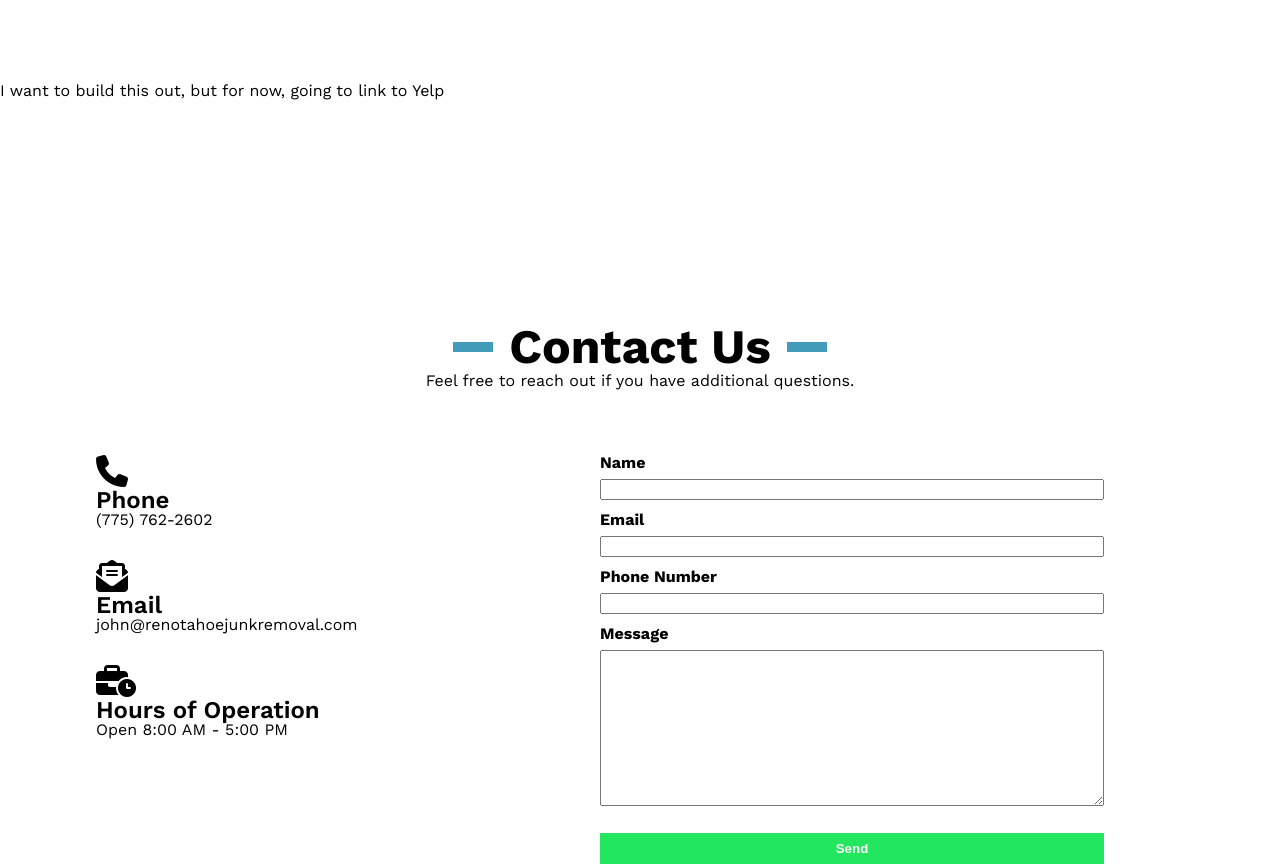
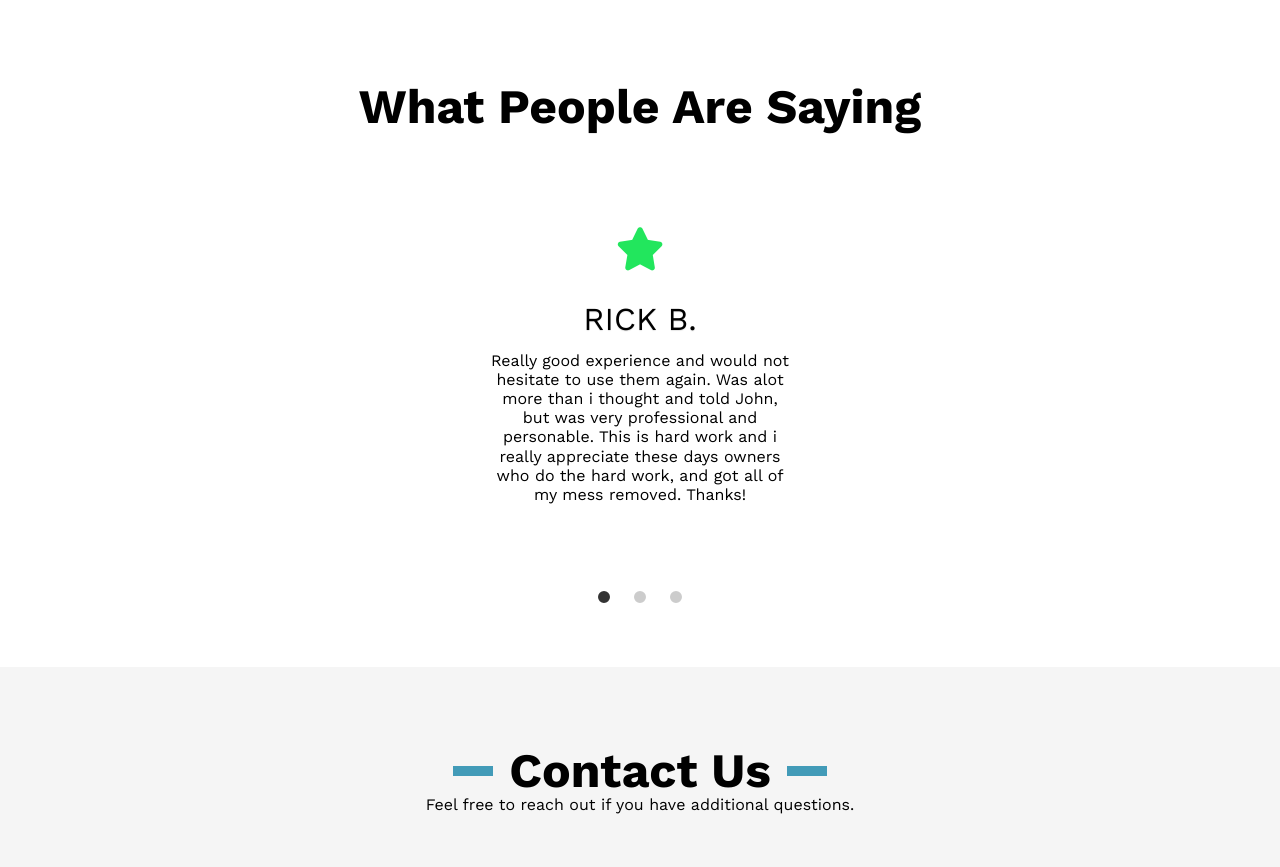
Before and after one commit to ormus395/RenoTahoeJunkRemoval, a plain HTML site: page index.html in a window 1280 px wide. Shown: the part 3470-4337 px from the top of the page. Drawn offline with nearby package versions, Linux system fonts and the light colour scheme.

Commit message:
Added testimonial slider

```diff
--- a/index.html
+++ b/index.html
@@ -145,7 +145,32 @@
                 </div>
             </div>
         </section>
-        <section class="testimonials">I want to build this out, but for now, going to link to Yelp</section>
+        <section class="testimonials">
+            <div class="section__header">
+                <div class="title__highlight"></div>
+                <h1 class="title title--black">What People Are Saying</h1>
+                <div class="title__highlight"></div>
+            </div>
+            <div class="testimonials__slider">
+                <input type="radio" name="slider" title="slide1" checked="checked" class="slider__nav"/>
+                <input type="radio" name="slider" title="slide2" class="slider__nav"/>
+                <input type="radio" name="slider" title="slide3" class="slider__nav"/>
+                <div class="slider__inner">
+                  <div class="slider__contents"><i class="slider__image fa fa-star"></i>
+                    <h2 class="slider__caption">Rick b.</h2>
+                    <p class="slider__txt">Really good experience and would not hesitate to use them again. Was alot more than i thought and told John, but was very professional and personable. This is hard work and i really appreciate these days owners who do the hard work, and got all of my mess removed. Thanks!</p>
+                  </div>
+                  <div class="slider__contents"><i class="slider__image fa fa-thumbs-up"></i>
+                    <h2 class="slider__caption">Bristol D.</h2>
+                    <p class="slider__txt">John came over and cleared out all the junk that had piled up in our side yard- boxes, old appliances and furniture, yard rubbish, all the stuff! He came right on time, was ultra efficient, and great pricing. He was professional and personable. I will call him for all of our removal needs from now on!</p>
+                  </div>
+                  <div class="slider__contents"><i class="slider__image fa fa-check"></i>
+                    <h2 class="slider__caption">Ryan C.</h2>
+                    <p class="slider__txt">They were very respectful, they came on time, they went above and beyond. I asked them to remove all the junk in my yard when I wasn’t home and they did that and more! Full trailer filled up for a reasonable price! Highly recommend Reno/Tahoe Junk removal</p>
+                  </div>
+                </div>
+              </div>
+        </section>
         <section id="contact" class="contact">
             <div class="section__header">
                 <div class="title__highlight">
--- a/style.css
+++ b/style.css
@@ -459,7 +459,109 @@ form {
     margin-bottom: 2rem;
 }
 
+/* testimonials */
+.testimonials {
+    height: 600px;
+    width: 100%;
+}
+.testimonials__slider {
+    height: 100%;
+    position: relative;
+    overflow: hidden;
+    display: flex;
+    flex-flow: row nowrap;
+    align-items: flex-end;
+    justify-content: center;
+  }
+  .slider__nav {
+    width: 12px;
+    height: 12px;
+    margin: 2rem 12px;
+    border-radius: 50%;
+    z-index: 10;
+    outline: 6px solid #ccc;
+    outline-offset: -6px;
+    box-shadow: 0 0 0 0 #333, 0 0 0 0 rgba(51, 51, 51, 0);
+    cursor: pointer;
+    appearance: none;
+    backface-visibility: hidden;
+  }
+  .slider__nav:checked {
+    animation: check 0.4s linear forwards;
+  }
+  .slider__nav:checked:nth-of-type(1) ~ .slider__inner {
+    left: 0%;
+  }
+  .slider__nav:checked:nth-of-type(2) ~ .slider__inner {
+    left: -100%;
+  }
+  .slider__nav:checked:nth-of-type(3) ~ .slider__inner {
+    left: -200%;
+  }
+  .slider__nav:checked:nth-of-type(4) ~ .slider__inner {
+    left: -300%;
+  }
+  .slider__inner {
+    position: absolute;
+    top: 0;
+    left: 0;
+    width: 300%;
+    transition: left 0.4s;
+    display: flex;
+    flex-flow: row nowrap;
+  }
+  .slider__contents {
+    height: 100%;
+    padding: 2rem;
+    text-align: center;
+    display: flex;
+    flex: 1;
+    flex-flow: column nowrap;
+    align-items: center;
+    justify-content: center;
+  }
+  .slider__image {
+    font-size: 2.7rem;
+    color: #22e65d;
+  }
+  .slider__caption {
+    font-weight: 500;
+    margin: 2rem 0 1rem;
+    text-shadow: 0 1px 1px rgba(0, 0, 0, 0.1);
+    text-transform: uppercase;
+  }
+  .slider__txt {
+    color: #000;
+    margin-bottom: 3rem;
+    max-width: 300px;
+  }
+
+  @-webkit-keyframes check {
+    50% {
+      outline-color: #333;
+      box-shadow: 0 0 0 12px #333, 0 0 0 36px rgba(51, 51, 51, 0.2);
+    }
+    100% {
+      outline-color: #333;
+      box-shadow: 0 0 0 0 #333, 0 0 0 0 rgba(51, 51, 51, 0);
+    }
+  }
+
+  @keyframes check {
+    50% {
+      outline-color: #333;
+      box-shadow: 0 0 0 12px #333, 0 0 0 36px rgba(51, 51, 51, 0.2);
+    }
+    100% {
+      outline-color: #333;
+      box-shadow: 0 0 0 0 #333, 0 0 0 0 rgba(51, 51, 51, 0);
+    }
+  }
+
 /* contact */
+.contact {
+    background-color: #f5f5f5;
+}
 .contact__info {
     margin-bottom: 2rem;
     width: 45%;
```
